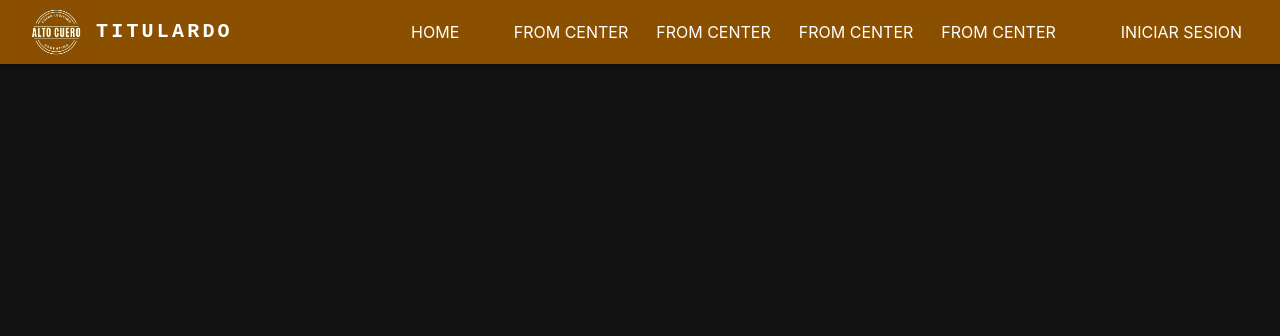
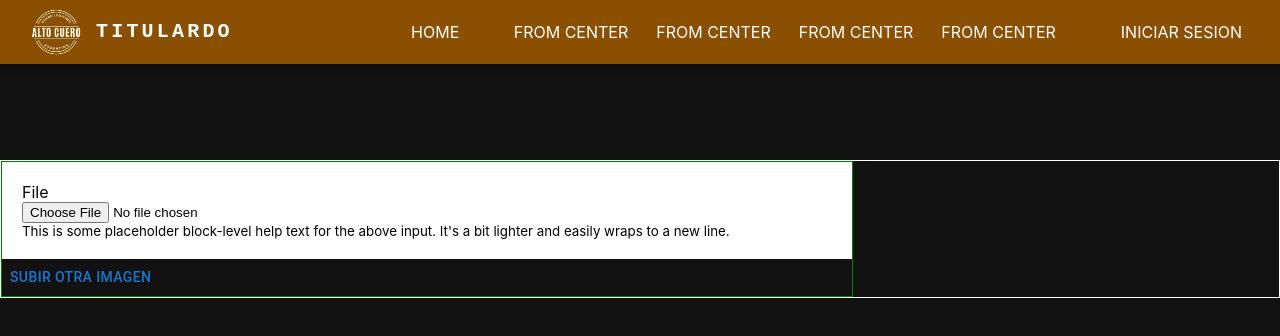
Before and after one commit to MarkoAyala/AC-Frontend, a React (Create React App) app in the folder Ecom/frontend/: page /CreateProductAdmin in a window 1280 px wide. Shown: the top 336 px of the page. Built offline with nearby package versions, Linux system fonts and the light colour scheme.

Commit message:
conexionCloudinary

```diff
--- a/Ecom/frontend/package.json
+++ b/Ecom/frontend/package.json
@@ -24,6 +24,7 @@
     "react-router-dom": "^6.3.0",
     "react-scripts": "5.0.1",
     "react-swipeable-views": "^0.14.0",
+    "reactstrap": "^9.1.2",
     "typescript": "^4.7.4",
     "web-vitals": "^2.1.4"
   },
--- a/Ecom/frontend/src/App.tsx
+++ b/Ecom/frontend/src/App.tsx
@@ -15,6 +15,7 @@ import { fetchUserByEmail } from './app/Reducers/userSlice';
 import { useAppDispatch, useAppSelector } from './app/hooks';
 // =========== COMPONENTS =========== //
 import Home from './Views/Home';
+import CreateProduct from './Views/CreateProduct';
 function App() {
   const DBUser = useAppSelector((state)=> state.user.dataUser);
   const dispatch = useAppDispatch();
@@ -29,6 +30,7 @@ function App() {
      <Navbar/>
      <Routes>
         <Route path="/" element={<Home />}/>
+        <Route path="/CreateProductAdmin" element={<CreateProduct />}/>
      </Routes>
 
     </div>
--- /dev/null
+++ b/Ecom/frontend/src/Views/CreateProduct.tsx
@@ -0,0 +1,81 @@
+import React from "react";
+// ========== Import MUI COMPONENTS ============= //
+import Grid from "@mui/material/Grid";
+import { FormGroup, Label, Input, FormText } from "reactstrap";
+import {Button} from '@mui/material'
+
+function CreateProduct() {
+  let [info, setInfo] = React.useState({url:{}});
+  let [render, setRender] = React.useState([1]);
+  let [loading, setLoading] = React.useState(false);
+
+  const newImagen = (e:React.MouseEvent<HTMLButtonElement, MouseEvent>) =>{
+    if(render.length<=6){
+        setRender(render=[...render,render.length+1])
+    }
+  }
+
+  const uploadImage = async (e: any) => {
+    const files: any | null = e.target.files;
+    const data = new FormData();
+    data.append("file", files[0]);
+    data.append("upload_preset", "CamperasAltoCuero");
+    setLoading(true);
+    const res = await fetch(
+      "http://api.cloudinary.com/v1_1/morgan22/image/upload",
+      {
+        method: "POST",
+        body: data,
+      }
+    );
+    const file = await res.json();
+    console.log("archivo subido", res);
+    setInfo(
+      (info = {
+        ...info,
+        url:{...info.url,[e.target.name]: file.secure_url}
+      })
+    );
+    console.log("imagen", info);
+    setLoading(false);
+  };
+  return (
+    <Grid container sx={{ marginTop: "10rem", border: "1px solid white" }}>
+      <Grid item xs={8} sx={{ border: "1px solid green" }}>
+        {render? render.map((e)=>{
+            return(
+                <>
+              <FormGroup
+                style={{
+                  background: "white",
+                  padding: "20px",
+                  display: "flex",
+                  flexDirection: "column",
+                }}
+              >
+                <Label for="exampleFile" style={{ color: "black" }}>
+                  File
+                </Label>
+                <Input
+                  id="exampleFile"
+                  name={`img${e}`}
+                  type="file"
+                  placeholder="Imagen 1"
+                  onChange={(e) => uploadImage(e)}
+                />
+                <FormText style={{ color: "black" }}>
+                  This is some placeholder block-level help text for the above
+                  input. It's a bit lighter and easily wraps to a new line.
+                </FormText>
+              </FormGroup>
+                </>
+            )
+
+        }):null }
+        <Button onClick={(e)=>newImagen(e)}>Subir otra imagen</Button>
+      </Grid>
+    </Grid>
+  );
+}
+
+export default CreateProduct;
```
Also changed, not shown: 1 other file (tests, documents, lock files or other folders).
